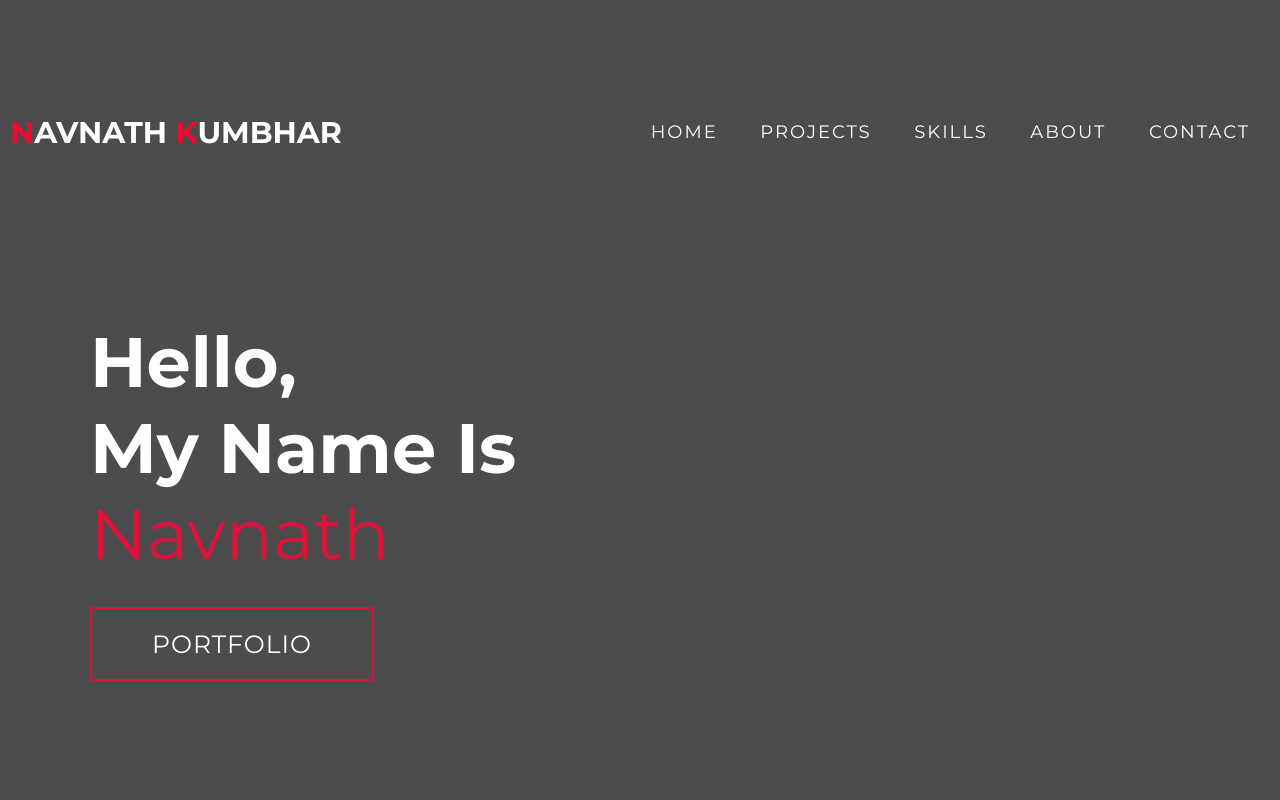
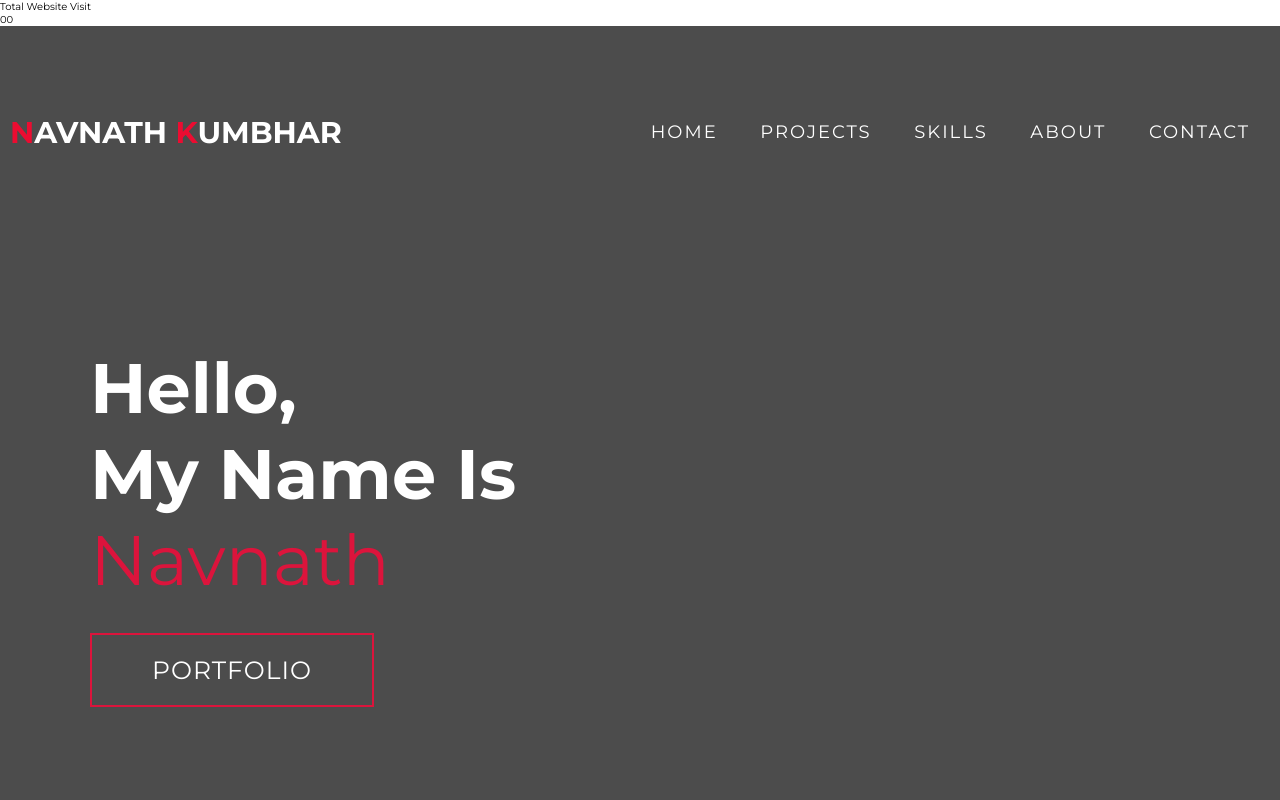
Before and after one commit to kumbharnr/Navnathkumbharweb, a plain HTML site: page index.html in a window 1280 px wide. Shown: the top 800 px of the page. Drawn offline with Linux system fonts and the light colour scheme.

Commit message:
Update index.html

```diff
--- a/index.html
+++ b/index.html
@@ -8,6 +8,13 @@
 </head>
 <body>
   <!-- Header -->
+  <div class="counter">
+
+        <div class="head">Total Website Visit</div>
+        <div class="count">00</div>
+
+   </div>
+
   <section id="header">
     <div class="header container">
       <div class="nav-bar">
```
